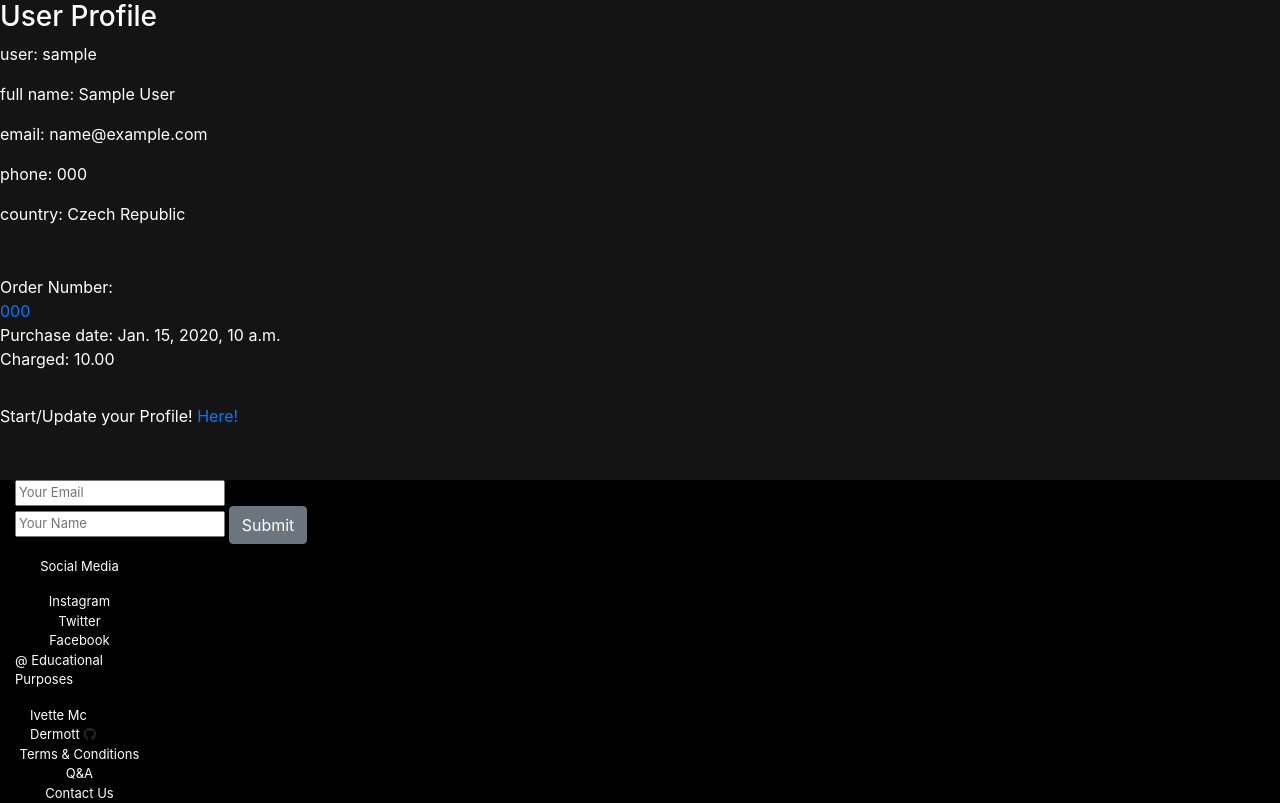
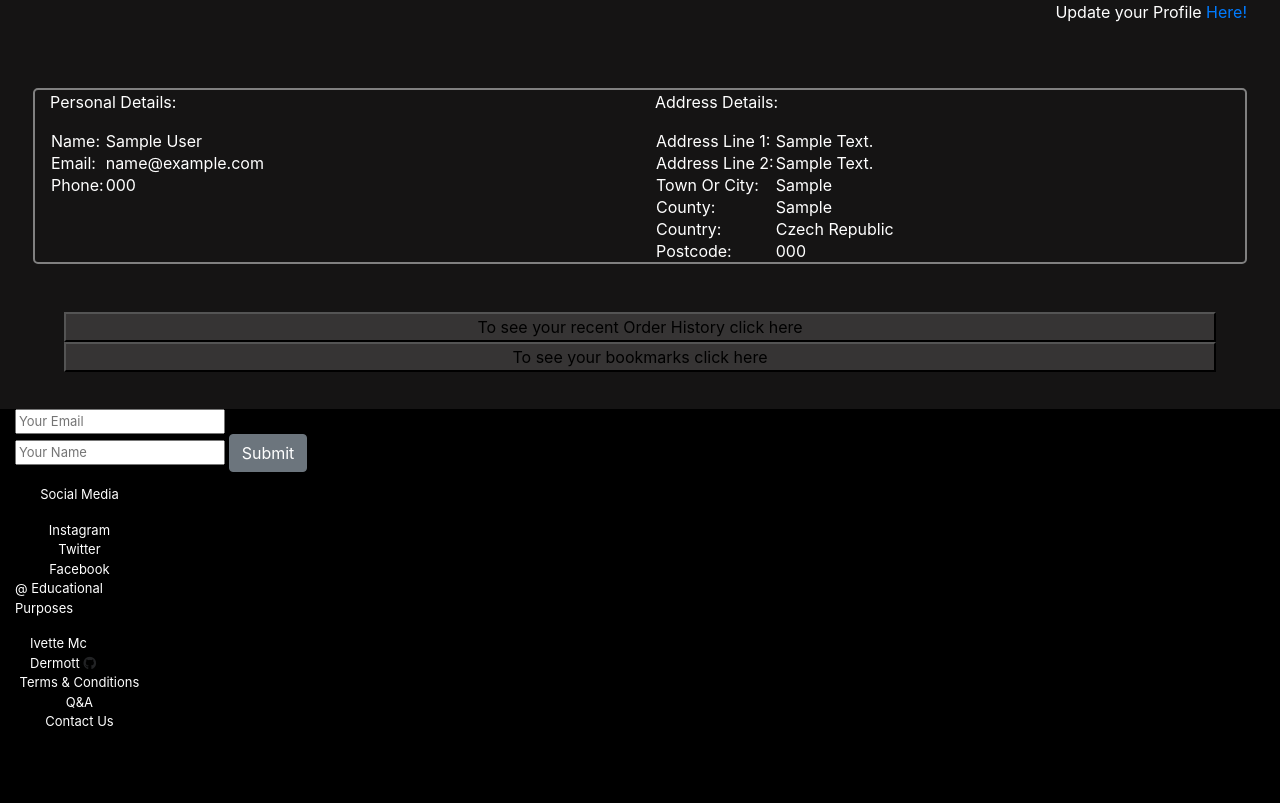
Before and after one commit to IvetteMcDermott/SebsStoreToys, a Django app: page /profiles/my_profile/ in a window 1280 px wide. Shown: the part 96-899 px from the top of the page. After the commit the page ends 822 px from the top, so only its background shows below. Run offline with Django 3.2, Linux system fonts and the light colour scheme; a user stored in the database is signed in; tables that the repository leaves empty hold one stand-in row (values such as "Sample post"); some libraries are stand-ins or nearby versions; grey boxes are pictures that could not be loaded.

Commit message:
:lipstick: :recycle: Style and changes for Profile

```diff
--- /dev/null
+++ b/bookmarks/templates/bookmarks/user_bookmarks.html
@@ -0,0 +1,27 @@
+<div class="row pt-3" id="bookmarks-div" style="border: 2px solid grey; border-radius: 5px;">
+        {% for ware in bookmarks %}
+        <div class="col">
+            <div class="card mb-3"
+                style="max-width: 420px; background-color: rgba(41, 39, 39, 0.39); border-radius: 10px;">
+                <div class="row no-gutters p-0">
+                    <div class="col m-1">
+                        {% for photo in ware.ware.ware_image.all %}
+                        {% if forloop.counter == 1 %}
+                        <img src="{{ photo.image.url }}"
+                            style="border-radius: 8px; width:40%; min-width: 10em; object-fit: scale-down;" alt="image">
+                        {% endif %}
+                        {% endfor %}
+                    </div>
+                    <div class="col mt-2 ml-1">
+                        <div class="card-body ">
+                            <h6 class="card-title  text-right"><a href="{% url 'sts_store:ware_detail' ware.ware_id %}"
+                                    class="post-link" style="z-index: 2;">
+                                    {{ ware.ware.name }}</a></h6>
+                            <h6 class="text-right">€ {{ ware.ware.price }}</h6>
+                        </div>
+                    </div>
+                </div>
+            </div>
+        </div>
+        {% endfor %}
+</div>
--- a/profiles/static/profiles/css/profiles.css
+++ b/profiles/static/profiles/css/profiles.css
@@ -15,11 +15,59 @@
   box-shadow: 0 1px 3px 0 rgb(51, 186, 205);
 }
 
-#form_section > input::placeholder {
-    color: #aab7c4;
+#form_section>input::placeholder {
+  color: #aab7c4;
 }
 
 #id_full_name {
-    color: #000;
-    border: 1px solid #0c0c0c;
+  color: #000;
+  border: 1px solid #0c0c0c;
 }
+
+.text-orange {
+  color: #FF7D00 !important;
+  text-decoration: none !important;
+}
+
+/* FROM TABLE GENERATOR, and adapted https://www.tablesgenerator.com/html_tables */
+.tg {
+  border-spacing: 0;
+}
+
+.tg td {
+  overflow: hidden;
+  word-break: normal;
+}
+
+.tg th {
+  font-weight: normal;
+  overflow: hidden;
+  word-break: normal;
+}
+
+.tg .tg-c3ow {
+  text-align: left;
+  vertical-align: top;
+  text-transform: capitalize;
+}
+
+.tg .tg-c3owemail {
+  text-align: left;
+  vertical-align: top;
+}
+
+.toggle-button {
+  background-color: rgb(54, 52, 52);
+  margin-bottom: 8px;
+  width: 90%;
+  margin-left: 0;
+  margin: auto;
+}
+
+@media (min-width: 700px) and (max-width: 900px) {
+
+  #bookmarks-div {
+    display: flex;
+    flex-direction: column;
+  }
+}
--- a/profiles/templates/profiles/user_profile.html
+++ b/profiles/templates/profiles/user_profile.html
@@ -2,40 +2,131 @@
 {% load static %}
 
 {% block extra_css %}
-<link rel="stylesheet" type="text/css" href="{% static 'profiles/css/profiles.css' %}">
+<link rel="stylesheet" href="{% static 'profiles/css/profiles.css' %}">
+{% endblock %}
+
+{% block head %}
+<title>SebsToyStore - {{ user }}'s Profile</title>
 {% endblock %}
 
 
 {% block header %}
-
+<div class="row">
+    <h2 class="mb-0 text-orange text-uppercase p-5">{{ user }}'s Profile</h2>
+</div>
 {% endblock %}
 
 {% block content %}
 
 
-<h3>User Profile</h3>
 
-<p>user: {{ user }}</p>
-<p>full name: {{ user.full_name }}</p>
-<p>email: {{ user.email }}</p>
-<p>phone: {{ user.phone_number }}</p>
 
-<p>country: {{ user.country.name }}</p>
+<div class="row ">
+    <p class="text-right w-100 mr-5">Update your Profile <a href="" data-toggle="modal" data-target="#Profile"
+            data-backdrop="false"> Here!</a>
+    </p>
+</div>
+<div class="order-toggle">
+<div class="container-fluid p-5">
+    <div class="row" style="border: 2px solid grey; border-radius: 5px;">
+        <div class="col">
+            <!-- FROM TABLE GENERATOR -->
+            <p>Personal Details:</p>
 
-<hr>
-{% for order in orders %}
+            <table class="tg">
+                <tbody>
+                    <tr>
+                        <td class="tg-c3ow">Name:</td>
+                        <td class="tg-c3ow">{{ user.full_name }}</td>
+                    </tr>
+                    <tr>
+                        <td class="tg-c3ow">Email:</td>
+                        <td class="tg-c3owemail">{{ user.email }}</td>
+                    </tr>
+                    <tr>
+                        <td class="tg-c3ow">Phone:</td>
+                        <td class="tg-c3ow">{{ user.phone_number }}</td>
+                    </tr>
+                </tbody>
+            </table>
+        </div>
+        <div class="col">
+            <p>Address Details:</p>
 
-<span>Order Number:</span><a href="{% url 'profiles:order_details' order.order_number %}" class="post-link" style="z-index: 2;" target="_blank">
+            <table class="tg">
+                <tbody>
+                    <tr>
+                        <td class="tg-c3ow">Address line 1:</td>
+                        <td class="tg-c3ow">{{ user.street_address1 }}</td>
+                    </tr>
+                    <tr>
+                        <td class="tg-c3ow">Address line 2:</td>
+                        <td class="tg-c3ow"> {% if user.street_address2 %} {{ user.street_address2 }} {% else %}
+                            {% endif %}</td>
+                    </tr>
+                    <tr>
+                        <td class="tg-c3ow">Town or City:</td>
+                        <td class="tg-c3ow">{{ user.town_or_city }}</td>
+                    </tr>
+                    <tr>
+                        <td class="tg-c3ow">County:</td>
+                        <td class="tg-c3ow">{{ user.county }}</td>
+                    </tr>
+                    <tr>
+                        <td class="tg-c3ow">Country:</td>
+                        <td class="tg-c3ow">{{ user.country.name }}</td>
+                    </tr>
+                    <tr>
+                        <td class="tg-c3ow">Postcode:</td>
+                        <td class="tg-c3ow">{{ user.postcode }}</td>
+                    </tr>
 
- {{ order.order_number }}</a><span>Purchase date: {{ order.date }}</span> <span>Charged: {{ order.grand_total }}</span>
+                </tbody>
+            </table>
+        </div>
+    </div>
+</div>
+</div>
+<!---->
+<button type="button" value="toggle" onclick="toggleO()" class="toggle-button">To see your recent Order History click here</button>
+<div id="full-orders" class="container-fluid p-5" style="display: none;">
+    <div class="row" style="border: 2px solid grey; border-radius: 5px;">
+        <div class="row w-100">
+            <p class="ml-5">Your last 5 orders:</p>
+        </div>
+        <div class="col">
+            <div class="col">
+                <table class="tg">
+                    <tbody>
+                        <tr>
+                            <th class="tg-c3ow">Order Number </th>
+                            <th class="tg-c3ow pl-3">Date </th>
+                            <th class="tg-c3ow pl-3">Charged </th>
+                        </tr>
+                        {% for order in orders %}
+                        <tr>
+                            <td class="tg-c3ow">
+                                <a href="{% url 'profiles:order_details' order.order_number %}" class="post-link"
+                                    style="z-index: 2;" target="_blank">
+                                    {{ order.order_number|slice:'::-1'|truncatechars:9|slice:'::-1' }}</a></td>
+                            <td class="pl-3"> {{ order.date.date }}</td>
+                            <td class="text-right pl-3">{{ order.grand_total }}</td>
 
-{% endfor %}
+                            {% endfor %}
+                    </tbody>
+                </table>
+                <hr>
+            </div>
+        </div>
+    </div>
 
-<hr>
+</div>
 
-<p>Start/Update your Profile! <a href="" data-toggle="modal" data-target="#Profile" data-backdrop="false"> Here!</a>
-</p>
+<button type="button" value="toggle" onclick="toggleB()" class="toggle-button">To see your bookmarks click here</button>
+<div class="container-fluid p-5" id="bookmarks" style="display: none;">
+{% include 'bookmarks/user_bookmarks.html' %}
 </div>
+
 <form method="POST" id="form_section" enctype="multipart/form-data" style="margin-top: 1.3em;">
     <div class="modal forms-format " id="Profile">
         <div class="modal-dialog ">
@@ -54,13 +145,36 @@
 
                     <button type="submit" class="btn-primary">Save</button>
 
+                </div>
+
+
             </div>
 
-
         </div>
-
-    </div>
     </div>
 
 </form>
+
 {% endblock %}
+
+{% block togglejs %}
+
+<script>
+    function toggleO(){
+       let div = document.getElementById('full-orders')
+       if (div.style.display === 'none') {
+        div.style.display = 'block';
+       }else {
+        div.style.display = 'none';
+       }
+    }
+    function toggleB(){
+       let div = document.getElementById('bookmarks')
+       if (div.style.display === 'none') {
+        div.style.display = 'block';
+       }else {
+        div.style.display = 'none';
+       }
+    }
+</script>
+{% endblock %}
```
Also changed, not shown: profiles/templates/profiles/order_details.html (+10 -7 lines).
